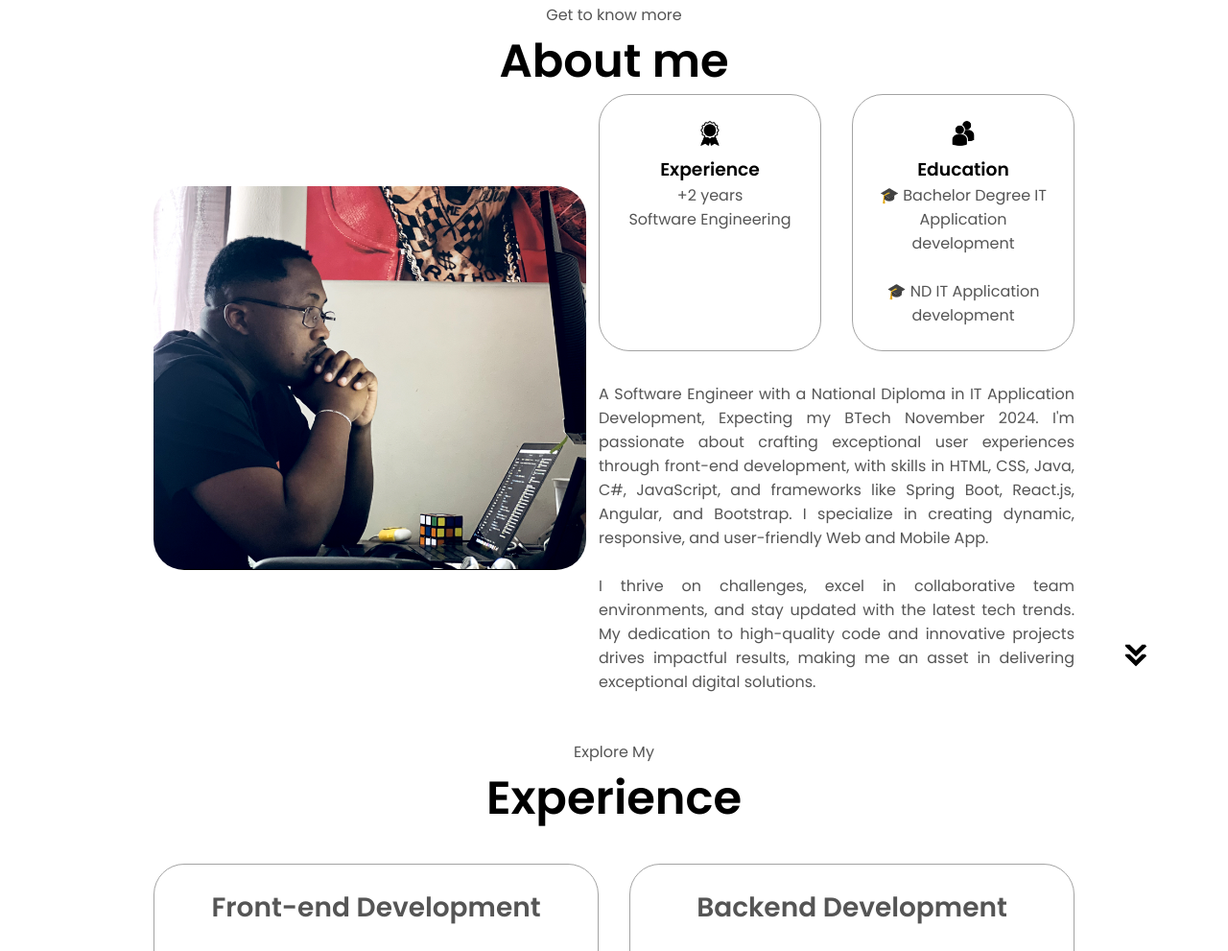
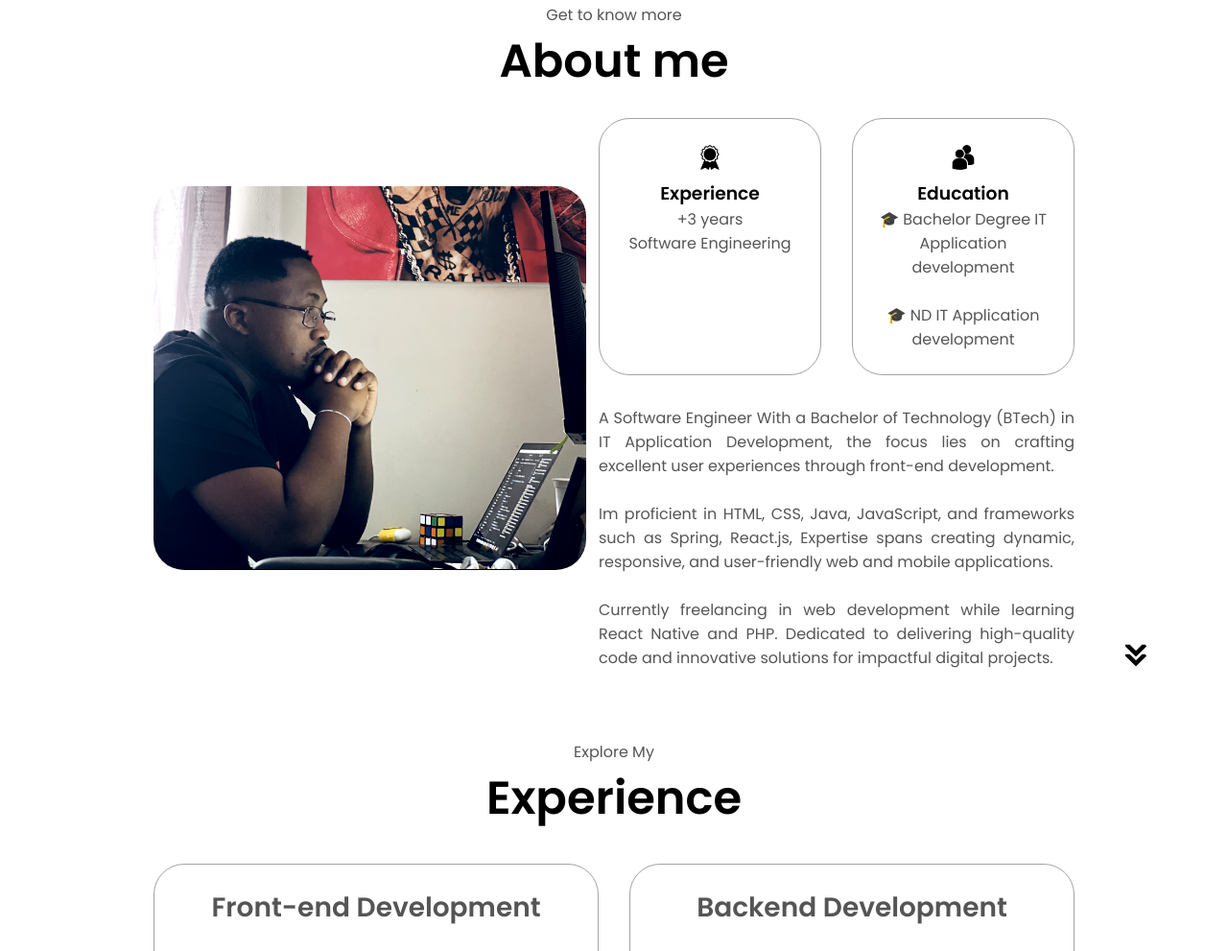
Before and after one commit to Joseph1818/my-portofolio, a plain HTML site: page index.html in a window 1280 px wide. Shown: the part 925-1916 px from the top of the page at 96% size. Drawn offline with nearby package versions, Linux system fonts and the light colour scheme.

Commit message:
About  section updated

```diff
--- a/index.html
+++ b/index.html
@@ -89,7 +89,7 @@
                     <div class="details-container">
                         <img src="./pocket/experience.png" alt="experience icon" class="icon">
                         <h3>Experience</h3>
-                        <p>+2 years <br /> Software Engineering </p>
+                        <p>+3 years <br /> Software Engineering </p>
                     </div>
                     <div class="details-container">
                         <img src="./pocket/education.png" alt="education icon" class="icon">
@@ -103,21 +103,21 @@
                     </div>
                 </div>
                 <div class="text-container">
-                    <p class="text-justify"> A Software Engineer with a National Diploma in IT Application Development,
-                        Expecting my BTech November 2024. I'm passionate
-                        about crafting exceptional user experiences through front-end development, with skills in HTML,
-                        CSS, Java, C#,
-                        JavaScript, and frameworks like Spring Boot, React.js, Angular, and Bootstrap. I specialize in
-                        creating dynamic,
-                        responsive, and user-friendly Web and Mobile App.
+                    <p class="text-justify"> A Software Engineer With a Bachelor of Technology (BTech) in IT Application
+                        Development, the focus lies on crafting excellent user experiences through front-end
+                        development. <br>
+                        <br>
+                        Im proficient in HTML,
+                        CSS, Java, JavaScript, and frameworks such as Spring, React.js,
+                        Expertise spans
+                        creating dynamic, responsive, and user-friendly web and mobile applications.
                         <br>
                         <br>
-                        I thrive on challenges, excel in collaborative team environments, and stay updated with the
-                        latest tech trends. My
-                        dedication to high-quality code and innovative projects drives impactful results, making me an
-                        asset in delivering
-                        exceptional digital solutions.
+                        Currently freelancing in web development while learning React Native and PHP. Dedicated to
+                        delivering high-quality code
+                        and innovative solutions for impactful digital projects.
                         <br>
+
                     </p>
                 </div>
             </div>
```
